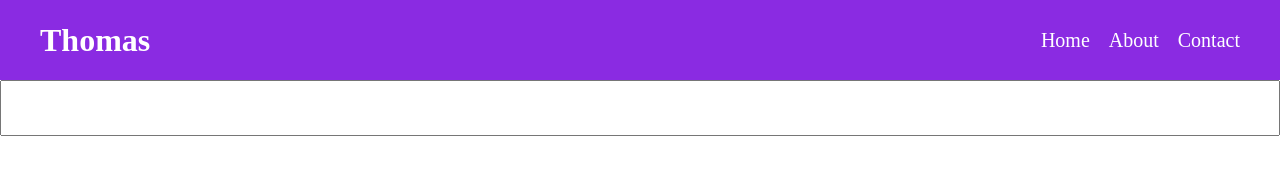
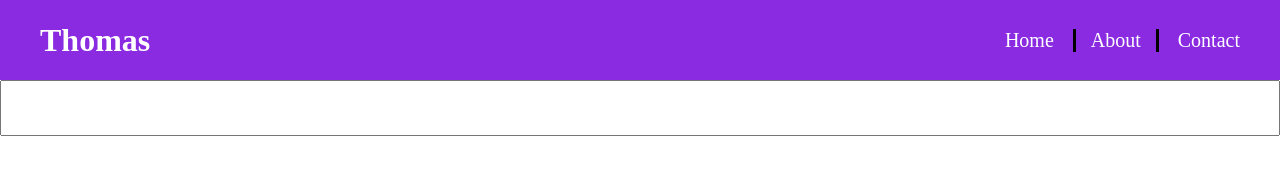
Before and after one commit to TS22082/pseudo-fun, a plain HTML site: page index.html in a window 1280 px wide. Drawn offline with Linux system fonts and the light colour scheme.

Commit message:
created dividers between anchor elements

```diff
--- a/assets/style.css
+++ b/assets/style.css
@@ -23,6 +23,13 @@ a {
 
 p {
   transition: all 0.15s ease-in;
+}
+
+p:nth-child(2) {
+  padding-left: 15px;
+  padding-right: 15px;
+  border-left: 3px solid black;
+  border-right: 3px solid black;
 }
 
 a p:hover {
```
